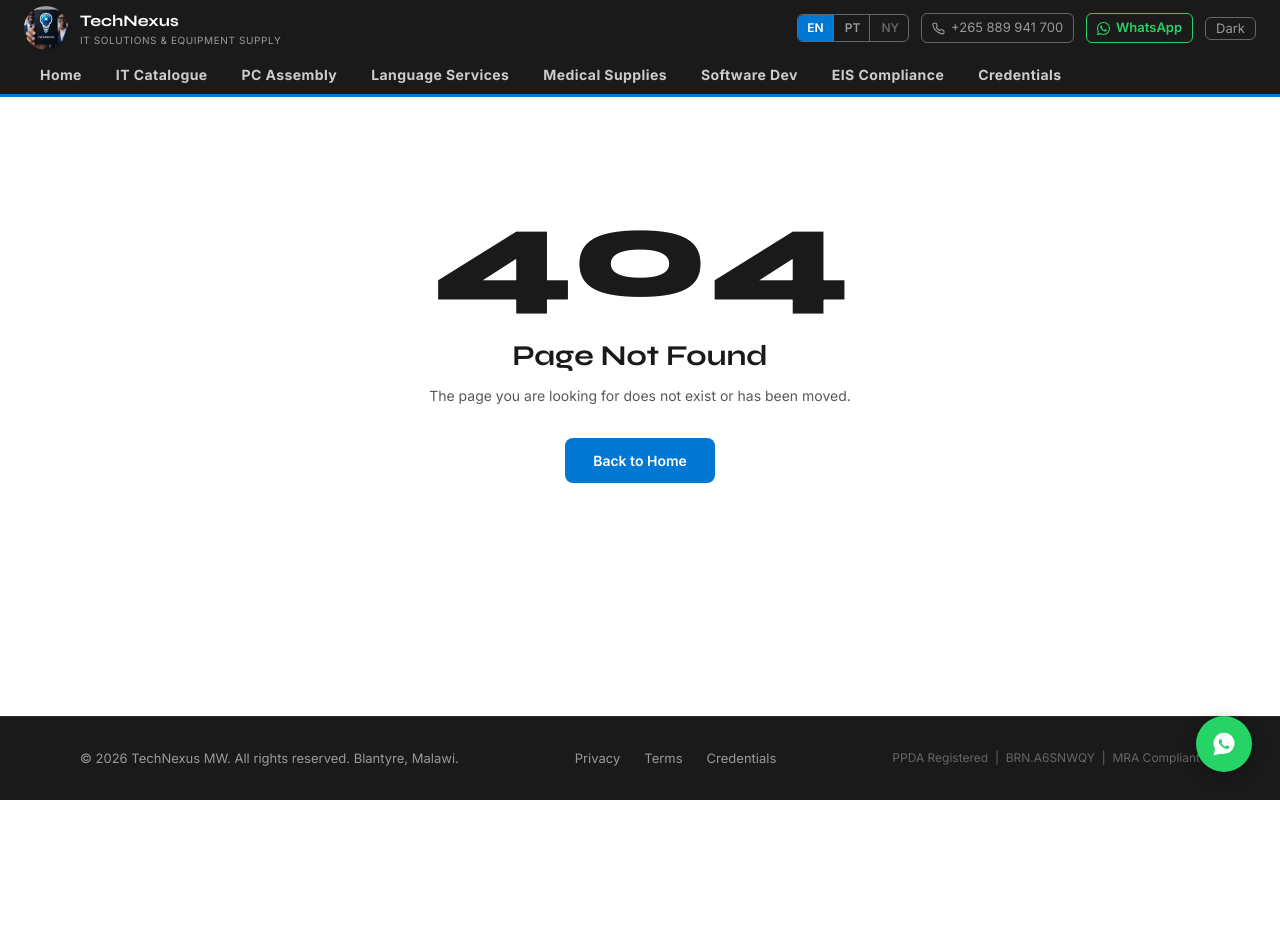
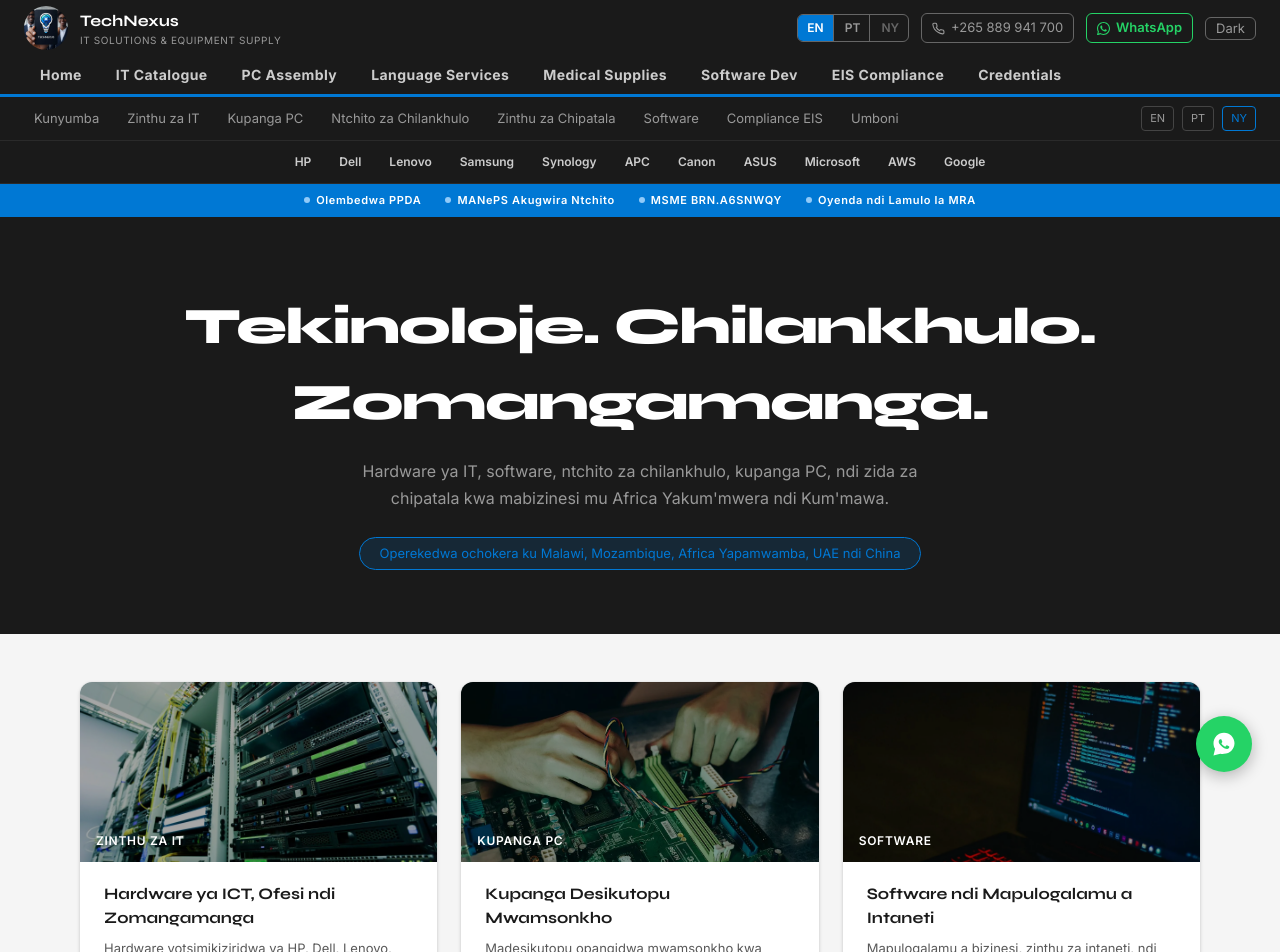
Before and after one commit to tafika-itaye/technexus-next, a Next.js app: page /ny in a window 1280 px wide. Before the commit this address had no page. Shown: the top 952 px of the page. Before the commit the page ends 800 px from the top, so only its background shows below. Built offline with nearby package versions, Linux system fonts and the light colour scheme.

Commit message:
NY index page

```diff
--- /dev/null
+++ b/app/ny/page.tsx
@@ -0,0 +1,95 @@
+import Link from "next/link";
+import type { Metadata } from "next";
+
+export const metadata: Metadata = {
+  title: "TechNexus — Tekinoloje, Chilankhulo ndi Zomangamanga",
+  description: "Wogulitsa wa Africa yonse wa hardware ya IT, kupanga PC, kupanga software, ntchito za chilankhulo ndi zida za chipatala. Olembedwa PPDA. Blantyre, Malawi.",
+  alternates: { canonical: "https://www.technexusmw.com/ny" },
+};
+
+const services = [
+  { href: "/ny/catalogue", img: "/index_main/server_rack_1.webp", label: "Zinthu za IT", title: "Hardware ya ICT, Ofesi ndi Zomangamanga", body: "Hardware yotsimikiziridwa ya HP, Dell, Lenovo, Samsung, Synology, APC, Canon. Malaputopu, madesikutopu, NAS, UPS, maprinta, zinthu, ndi zipereka.", cta: "Onani Zinthu" },
+  { href: "/ny/computer-assembly", img: "/index_main/motherboard_assembly_1.webp", label: "Kupanga PC", title: "Kupanga Desikutopu Mwamsonkho", body: "Madesikutopu opangidwa mwamsonkho kwa ofesi ndi masukulu. Intel i5, zinthu zabwino, Windows 11 Pro, opangidwa ndi otestedwa.", cta: "Onani Mapangidwe" },
+  { href: "/ny/software-development", img: "/index_main/software_dev_1.webp", label: "Software", title: "Software ndi Mapulogalamu a Intaneti", body: "Mapulogalamu a bizinesi, zinthu za intaneti, ndi software ya desikutopu ya Windows. Opangidwa mu C#, SQL ndi tekinoloje yamakono.", cta: "Funsani" },
+  { href: "/ny/language-services", img: "/index_main/african_woman_interpreter_1.webp", label: "Ntchito za Chilankhulo", title: "TechNexus Scripts", body: "Kumasulira, kulembera, kupereka mawu, ndi maphunziro a chilankhulo. Chingelezi, Chipwitikizi, Chichewa, Chiswahili.", cta: "Onani Ntchito" },
+  { href: "/ny/medical-supplies", img: "/index_main/medical_equipment_1.webp", label: "Zinthu za Chipatala", title: "Zida ndi Zinthu za Chipatala", body: "Zida za chipatala zochokera kwa olehera otsimikiziridwa a SADC. EPI, kuyeza matenda, zida, fanicha ya chipatala, zothandizira kuyenda, ndi mankhwala.", cta: "Onani Zinthu" },
+  { href: "/ny/credentials", img: "/index_main/server_rack_2.webp", label: "Umboni ndi Kulumikizana", title: "Umboni wa Kampani ndi Fomu ya Kulumikizana", body: "Zidziwitso za kulembetsa, mlangizo wa compliance, mauthenga a zamdule ndi fomu ya kulumikizana mwachindunji.", cta: "Onani Umboni" },
+];
+
+const brands = ["HP","Dell","Lenovo","Samsung","Synology","APC","Canon","ASUS","Microsoft","AWS","Google"];
+
+const nyLinks = [
+  { href: "/ny", label: "Kunyumba" },
+  { href: "/ny/catalogue", label: "Zinthu za IT" },
+  { href: "/ny/computer-assembly", label: "Kupanga PC" },
+  { href: "/ny/language-services", label: "Ntchito za Chilankhulo" },
+  { href: "/ny/medical-supplies", label: "Zinthu za Chipatala" },
+  { href: "/ny/software-development", label: "Software" },
+  { href: "/ny/eis", label: "Compliance EIS" },
+  { href: "/ny/credentials", label: "Umboni" },
+];
+
+export default function NyHomePage() {
+  return (
+    <div>
+      <div style={{ background: "var(--fl-neutral-90)", borderBottom: "1px solid #2a2a2a", padding: "8px 24px", display: "flex", gap: "8px", alignItems: "center", flexWrap: "wrap" }}>
+        {nyLinks.map(l => (
+          <Link key={l.href} href={l.href} style={{ color: "var(--fl-neutral-40)", fontSize: "13px", padding: "4px 10px", textDecoration: "none", borderRadius: "4px" }}>{l.label}</Link>
+        ))}
+        <div style={{ marginLeft: "auto", display: "flex", gap: "8px" }}>
+          <Link href="/" style={{ fontSize: "11px", padding: "3px 8px", border: "1px solid #444", borderRadius: "4px", color: "#999", textDecoration: "none" }}>EN</Link>
+          <Link href="/pt" style={{ fontSize: "11px", padding: "3px 8px", border: "1px solid #444", borderRadius: "4px", color: "#999", textDecoration: "none" }}>PT</Link>
+          <Link href="/ny" style={{ fontSize: "11px", padding: "3px 8px", border: "1px solid var(--fl-blue)", borderRadius: "4px", color: "var(--fl-blue)", textDecoration: "none" }}>NY</Link>
+        </div>
+      </div>
+      <div style={{ background: "var(--fl-neutral-90)", borderBottom: "1px solid #2a2a2a", padding: "12px 40px", display: "flex", gap: "28px", alignItems: "center", justifyContent: "center", flexWrap: "wrap" }}>
+        {brands.map(b => (
+          <span key={b} style={{ color: "#cccccc", fontSize: "12px", fontWeight: 600 }}>{b}</span>
+        ))}
+      </div>
+      <div style={{ background: "var(--accent)", padding: "8px 40px", display: "flex", gap: "24px", flexWrap: "wrap", justifyContent: "center" }}>
+        {[
+          { label: "Olembedwa PPDA" },
+          { label: "MANePS Akugwira Ntchito" },
+          { label: "MSME BRN.A6SNWQY" },
+          { label: "Oyenda ndi Lamulo la MRA" },
+        ].map(b => (
+          <span key={b.label} style={{ display: "inline-flex", alignItems: "center", gap: "6px", color: "#fff", fontSize: "11px", fontWeight: 600, letterSpacing: "0.06em" }}>
+            <span style={{ width: "6px", height: "6px", borderRadius: "50%", background: "#90caf9", display: "inline-block", flexShrink: 0 }} />
+            {b.label}
+          </span>
+        ))}
+      </div>
+      <div style={{ background: "var(--fl-neutral-90)", padding: "72px 40px 64px", textAlign: "center" }}>
+        <h1 style={{ fontFamily: "var(--font-syne)", fontSize: "clamp(2rem,5vw,3.2rem)", fontWeight: 800, color: "#fff", letterSpacing: "-0.03em", marginBottom: "16px" }}>
+          Tekinoloje. Chilankhulo. Zomangamanga.
+        </h1>
+        <p style={{ color: "var(--fl-neutral-40)", fontSize: "16px", maxWidth: "600px", margin: "0 auto 24px", lineHeight: 1.7 }}>
+          Hardware ya IT, software, ntchito za chilankhulo, kupanga PC, ndi zida za chipatala kwa mabizinesi mu Africa Yakum'mwera ndi Kum'mawa.
+        </p>
+        <div style={{ display: "inline-block", background: "rgba(0,120,212,0.15)", border: "1px solid var(--fl-blue)", borderRadius: "999px", padding: "6px 20px", color: "var(--fl-blue)", fontSize: "13px" }}>
+          Operekedwa ochokera ku Malawi, Mozambique, Africa Yapamwamba, UAE ndi China
+        </div>
+      </div>
+      <div style={{ background: "var(--fl-neutral-2)", padding: "48px 40px" }}>
+        <div style={{ maxWidth: "1120px", margin: "0 auto", display: "grid", gridTemplateColumns: "repeat(auto-fill, minmax(300px, 1fr))", gap: "24px" }}>
+          {services.map(s => (
+            <Link key={s.href} href={s.href} style={{ textDecoration: "none", background: "#fff", borderRadius: "var(--radius-lg)", overflow: "hidden", boxShadow: "var(--shadow-4)", display: "flex", flexDirection: "column" }}>
+              <div style={{ height: "180px", overflow: "hidden", position: "relative" }}>
+                <img src={s.img} alt={s.title} style={{ width: "100%", height: "100%", objectFit: "cover" }} loading="lazy" />
+                <div style={{ position: "absolute", inset: 0, background: "rgba(0,0,0,0.35)", display: "flex", alignItems: "flex-end", padding: "12px 16px" }}>
+                  <span style={{ color: "#fff", fontSize: "12px", fontWeight: 600, textTransform: "uppercase", letterSpacing: "0.06em" }}>{s.label}</span>
+                </div>
+              </div>
+              <div style={{ padding: "20px 24px 24px", flex: 1, display: "flex", flexDirection: "column" }}>
+                <h2 style={{ fontFamily: "var(--font-syne)", fontSize: "16px", fontWeight: 700, color: "var(--fl-neutral-90)", marginBottom: "8px" }}>{s.title}</h2>
+                <p style={{ fontSize: "13px", color: "#595959", lineHeight: 1.6, flex: 1 }}>{s.body}</p>
+                <span style={{ marginTop: "16px", color: "var(--fl-blue)", fontSize: "13px", fontWeight: 600 }}>{s.cta} &rarr;</span>
+              </div>
+            </Link>
+          ))}
+        </div>
+      </div>
+    </div>
+  );
+}
```
